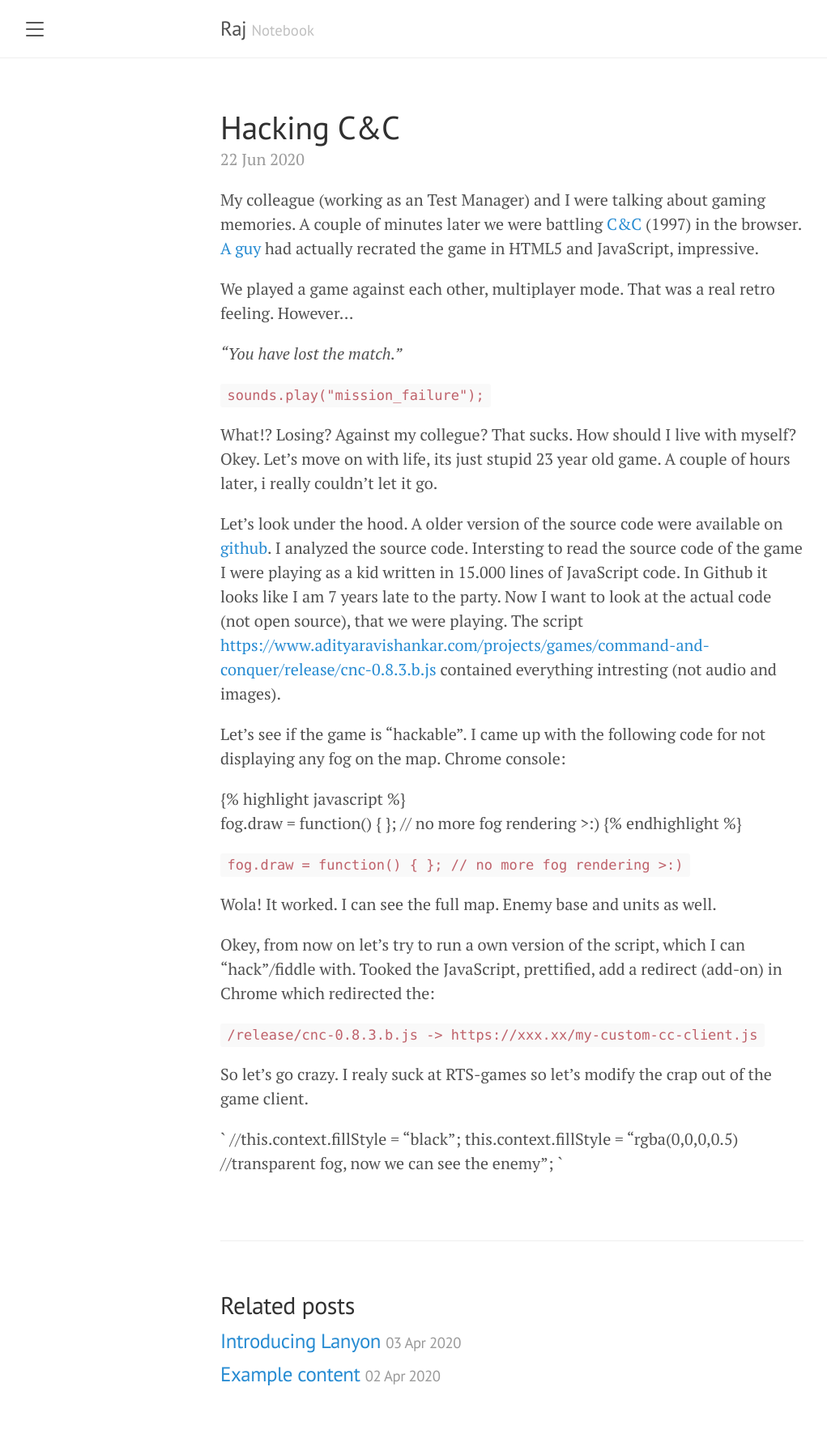
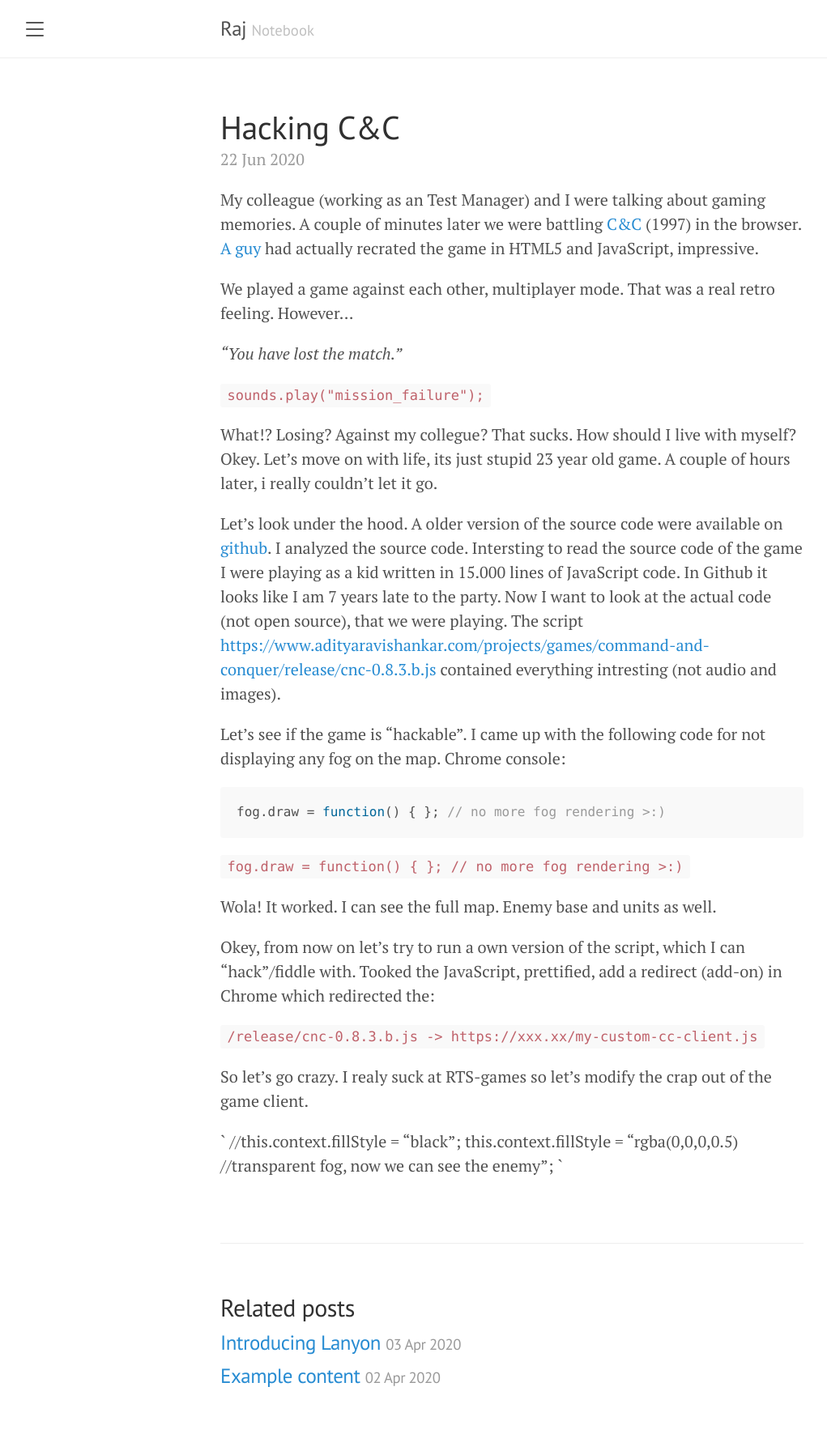
Before and after one commit to zytric/raj, a Jekyll site: the page built from _posts/2020-06-22-hacking-cc.md, in a window 1280 px wide. Shown: the whole page at 81% size, without its empty margins (8-1029 px from the left). Built offline with Jekyll 4.4.1, drawn with Linux system fonts in a browser that asks for light colours.

Commit message:
Update 2020-06-22-hacking-cc.md

````diff
--- a/_posts/2020-06-22-hacking-cc.md
+++ b/_posts/2020-06-22-hacking-cc.md
@@ -19,9 +19,9 @@ Let's look under the hood. A older version of the source code were available on
 
 Let's see if the game is "hackable". I came up with the following code for not displaying any fog on the map. Chrome console:
 
-{{ "{% highlight javascript " }}%}
+```javascript
 fog.draw = function() { }; // no more fog rendering >:)
-{{ "{% endhighlight " }}%}
+```
 
 `fog.draw = function() { }; // no more fog rendering >:)`
 
````
